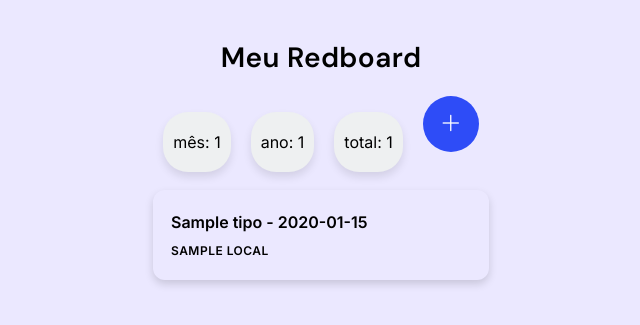
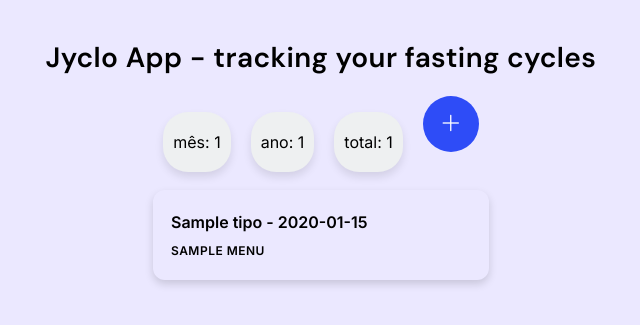
Before and after one commit to amsilva/jycloapp-mlab, a FastAPI app: template app/templates/index.html in a window 1280 px wide. Shown: the top 325 px of the page, without its empty margins (319-959 px from the left). Run offline with FastAPI, Linux system fonts and the light colour scheme; the template is opened without the code that fills it: most values are stand-ins (such as "Sample title", 1, 10 or a date in 2020).

Commit message:
base 0 do jycloapp ok, testada

```diff
--- a/app/database.py
+++ b/app/database.py
@@ -1,7 +1,7 @@
 from sqlalchemy import create_engine
 from sqlalchemy.orm import sessionmaker, declarative_base
 
-DATABASE_URL = "sqlite:///./redboard.db"
+DATABASE_URL = "sqlite:///./jycloapp.db"
 
 engine = create_engine(
     DATABASE_URL,
--- a/app/main.py
+++ b/app/main.py
@@ -5,7 +5,7 @@ from sqlalchemy.orm import Session
 from sqlalchemy import extract
 from datetime import date
 from .database import SessionLocal, engine
-from .models import Base, Doacao
+from .models import Base, Checkpoint
 from fastapi.templating import Jinja2Templates
 from datetime import date
 
@@ -26,55 +26,46 @@ def get_db():
         db.close()
 
 
-"""trocando a rota /
-para que ela monte dados para os 3 contadores (tot, mes e ano)
-
-@app.get("/", response_class=HTMLResponse)
-def index(request: Request, db: Session = Depends(get_db)):
-    doacoes = db.query(Doacao).order_by(Doacao.data.desc()).all()
-    total = len(doacoes)
-    return templates.TemplateResponse("index.html", {
-        "request": request,
-        "doacoes": doacoes,
-        "total_doacoes": total
-    })
-"""
 
 @app.get("/", response_class=HTMLResponse)
 def index(request: Request, db: Session = Depends(get_db)):
     hoje = date.today()
 
-    # Todas as doações
-    doacoes = db.query(Doacao).order_by(Doacao.data.desc()).all()
-    total = len(doacoes)
+    # Todas os checkpoints
+    checkpoints = db.query(Checkpoint).order_by(Checkpoint.data.desc()).all()
+    total = len(checkpoints)
 
-    # Doações do mês atual
-    total_mes = db.query(Doacao).filter(
-        extract("month", Doacao.data) == hoje.month,
-        extract("year", Doacao.data) == hoje.year
+    # Checkpoints do mês atual
+    total_mes = db.query(Checkpoint).filter(
+        extract("month", Checkpoint.data) == hoje.month,
+        extract("year", Checkpoint.data) == hoje.year
     ).count()
 
-    # Doações do ano atual
-    total_ano = db.query(Doacao).filter(
-        extract("year", Doacao.data) == hoje.year
+    # Checkpoint do ano atual
+    total_ano = db.query(Checkpoint).filter(
+        extract("year", Checkpoint.data) == hoje.year
     ).count()
 
     return templates.TemplateResponse("index.html", {
         "request": request,
-        "doacoes": doacoes,
-        "total_doacoes": total,
+        "doacoes": checkpoints,
+        "total_checkpoints": total,
         "total_mes": total_mes,
         "total_ano": total_ano
     })
 
-@app.post("/nova-doacao")
-def nova_doacao(
+@app.post("/novo-checkpoint")
+def novo_checkpoint(
     tipo: str = Form(...),
     data: date = Form(...),
-    local: str = Form(...),
+    menu: str = Form(...),
     db: Session = Depends(get_db)
 ):
-    nova = Doacao(tipo=tipo, data=data, local=local)
+    nova = Checkpoint(tipo=tipo, data=data, menu=menu)
     db.add(nova)
     db.commit()
     return RedirectResponse("/", status_code=303)
+
+
+if __name__ == "__main__":
+    print("Jycloapp starting...")
--- a/app/models.py
+++ b/app/models.py
@@ -2,11 +2,11 @@ from sqlalchemy import Column, Integer, String, Date, DateTime
 from datetime import datetime
 from .database import Base
 
-class Doacao(Base):
-    __tablename__ = "doacoes"
+class Checkpoint(Base):
+    __tablename__ = "checkpoints"
 
     id = Column(Integer, primary_key=True, index=True)
     tipo = Column(String, nullable=False)
     data = Column(Date, nullable=False)
-    local = Column(String, nullable=True)
+    menu = Column(String, nullable=True)
     criado_em = Column(DateTime, default=datetime.utcnow)
--- a/app/schema.py
+++ b/app/schema.py
@@ -1,7 +1,7 @@
 from pydantic import BaseModel
 from datetime import date
 
-class DoacaoCreate(BaseModel):
+class CheckpointCreate(BaseModel):
     tipo: str
     data: date
-    local: str
+    menu: str
--- a/app/static/js/main.js
+++ b/app/static/js/main.js
@@ -1,4 +1,4 @@
-const modal = document.getElementById("modalDoacao");
+const modal = document.getElementById("modalCheckpoint");
 const btn = document.getElementById("abrirModal");
 
 btn.addEventListener("click", () => {
--- a/app/templates/index.html
+++ b/app/templates/index.html
@@ -2,7 +2,7 @@
 <html lang="pt-br">
 <head>
     <meta charset="UTF-8">
-    <title>REDBoard</title>
+    <title>Jyclo App</title>
     <meta name="viewport" content="width=device-width, initial-scale=1.0">
 
     <!-- CSS LOCAL -->
@@ -20,12 +20,12 @@
 
 <body>
 
-<h1>Meu Redboard</h1>
+<h1>Jyclo App - tracking your fasting cycles </h1>
 
 <div class="summary">
     <p>mês:    {{ total_mes }}</p>
     <p>ano:    {{ total_ano }}</p>
-    <p>total:  {{ total_doacoes }}</p>
+    <p>total:  {{ total_checkpoints }}</p>
     <div class="filter">
         <button id="abrirModal" class="btn-add">
             <i class="bi bi-plus-lg"></i>
@@ -34,15 +34,15 @@
 </div>
 
 <div class="cards-container">
-    {% for doacao in doacoes %}
-        <div class="card {{ doacao.tipo }}">
+    {% for checkpoint in checkpoints %}
+        <div class="card {{ checkpoint.tipo }}">
 
             <h2 class="card-title">
-                {{ doacao.tipo|capitalize }} - {{ doacao.data.strftime('%d/%m/%Y') }}
+                {{ checkpoint.tipo|capitalize }} - {{ checkpoint.data.strftime('%d/%m/%Y') }}
             </h2>
 
             <div class="ensaios">
-                <p><strong>{{ doacao.local }}</strong></p>
+                <p><strong>{{ checkpoint.menu }}</strong></p>
             </div>
 
         </div>
@@ -50,22 +50,22 @@
 </div>
 
 <!-- MODAL -->
-<div id="modalDoacao" class="modal">
+<div id="modalCheckpoint" class="modal">
     <div class="modal-content">
-        <form method="post" action="/nova-doacao">
+        <form method="post" action="/novo_checkpoint">
 
             <label>Tipo</label>
             <select name="tipo" required>
-                <option value="sangue">Sangue</option>
-                <option value="plaqueta">Plaqueta</option>
-                <option value="plasma">Plasma</option>
+                <option value="refeicao">Refeição</option>
+                <option value="lanche">Lanche</option>
+                <option value="guloseimas">Guloseimas</option>
             </select>
 
             <label>Data</label>
             <input type="date" name="data" required>
 
-            <label>Local</label>
-            <input type="text" name="local">
+            <label>Menu</label>
+            <input type="text" name="menu">
 
             <br><br>
             <button type="submit">Salvar</button>
```
Also changed, not shown: README.md, redboard.db (deleted), 1 other file.
